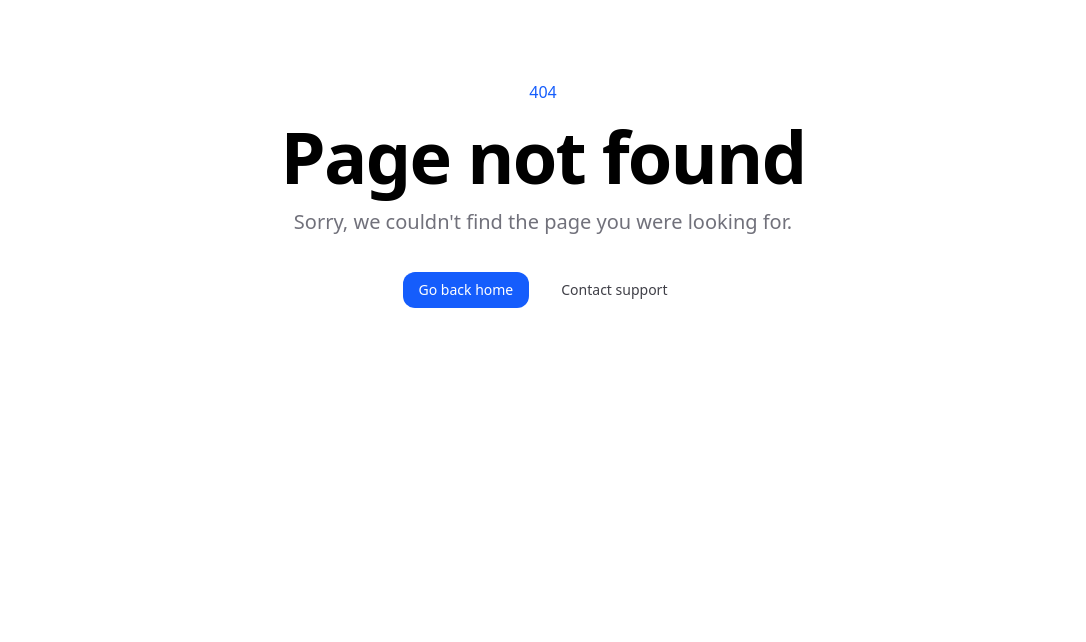
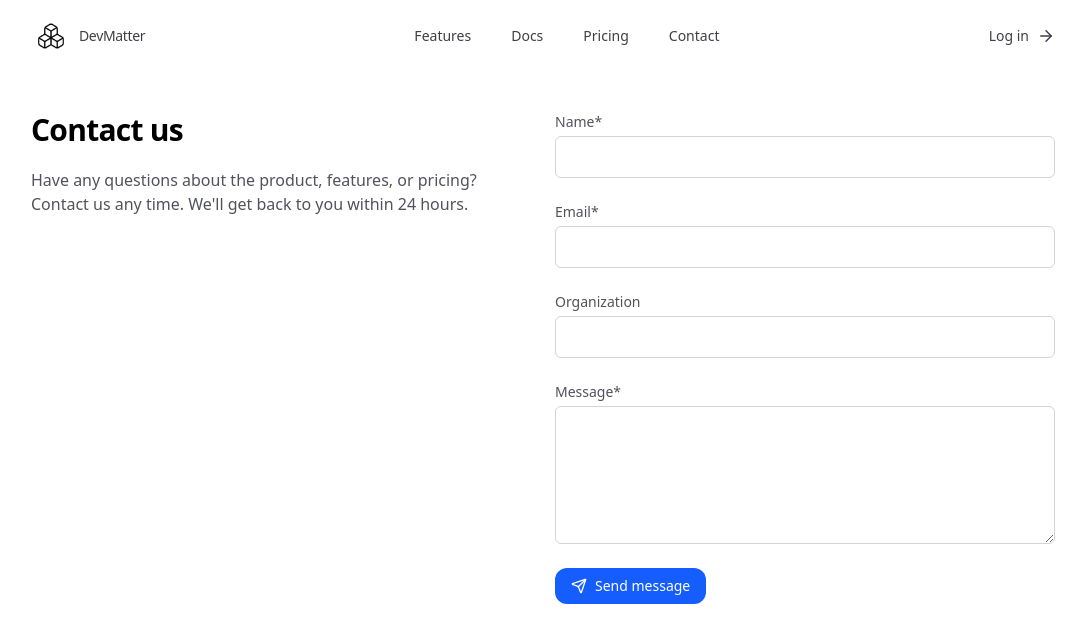
Before and after one commit to aditya-vinodh/dev-matter-web, a SvelteKit app: page /contact in a window 1280 px wide. Before the commit this address had no page. Shown: the top 642 px of the page, without its empty margins (97-1183 px from the left). Built offline with nearby package versions, Linux system fonts and the light colour scheme.

Commit message:
Created contact page UI

```diff
--- /dev/null
+++ b/src/routes/contact/+page.svelte
@@ -0,0 +1,69 @@
+<script lang="ts">
+	import Header from '$lib/ui/Header.svelte';
+	import Send from '@lucide/svelte/icons/send';
+	import type { PageProps } from './$types';
+
+	let { data }: PageProps = $props();
+</script>
+
+<Header user={data.user} />
+
+<div class="mx-auto w-full max-w-5xl pt-10 pb-32">
+	<div class="grid w-full grid-cols-2 gap-6">
+		<div>
+			<h1 class="mb-5 text-3xl font-semibold tracking-tight">Contact us</h1>
+			<p class="font-medium text-balance text-zinc-600">
+				Have any questions about the product, features, or pricing? Contact us any time. We'll get
+				back to you within 24 hours.
+			</p>
+		</div>
+		<div>
+			<form class="flex flex-col gap-6">
+				<div class="flex flex-col gap-1">
+					<label for="name" class="text-sm font-medium text-zinc-600">Name*</label>
+					<input
+						type="text"
+						id="name"
+						name="name"
+						required
+						class="rounded-md border-zinc-300 focus-visible:border-blue-600"
+					/>
+				</div>
+				<div class="flex flex-col gap-1">
+					<label for="email" class="text-sm font-medium text-zinc-600">Email*</label>
+					<input
+						type="email"
+						id="email"
+						required
+						name="email"
+						class="rounded-md border-zinc-300 focus-visible:border-blue-600"
+					/>
+				</div>
+				<div class="flex flex-col gap-1">
+					<label for="org" class="text-sm font-medium text-zinc-600">Organization</label>
+					<input
+						type="text"
+						id="org"
+						name="org"
+						class="rounded-md border-zinc-300 focus-visible:border-blue-600"
+					/>
+				</div>
+				<div class="flex flex-col gap-1">
+					<label for="msg" class="text-sm font-medium text-zinc-600">Message*</label>
+					<textarea
+						id="msg"
+						name="msg"
+						rows="5"
+						class="rounded-md border-zinc-300 focus-visible:border-blue-600"
+					></textarea>
+				</div>
+				<div>
+					<button
+						class="flex items-center gap-2 rounded-xl bg-blue-600 px-4 py-2 text-sm font-medium text-white transition hover:bg-blue-600/90"
+						><Send size={16} />Send message</button
+					>
+				</div>
+			</form>
+		</div>
+	</div>
+</div>
```
